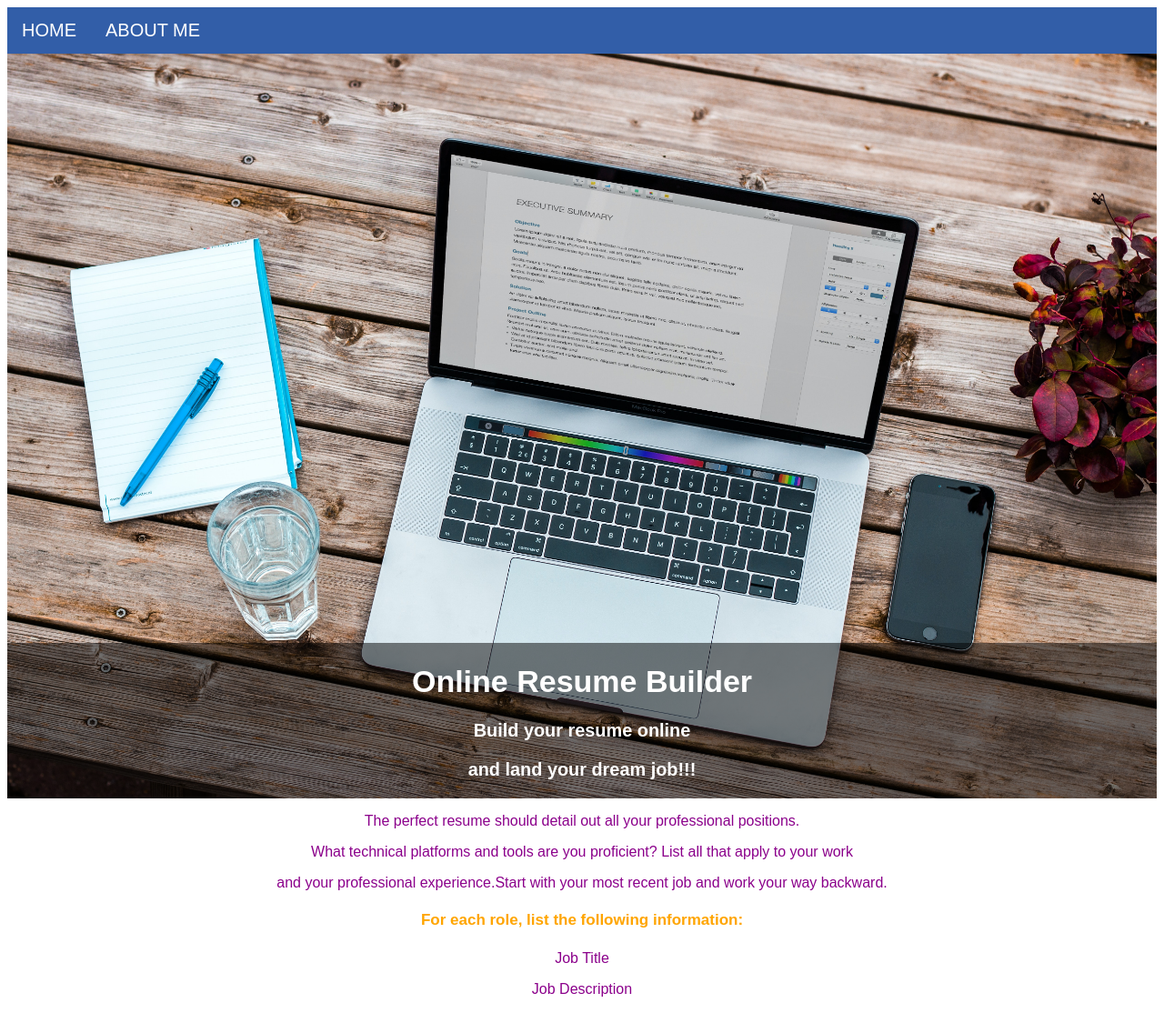
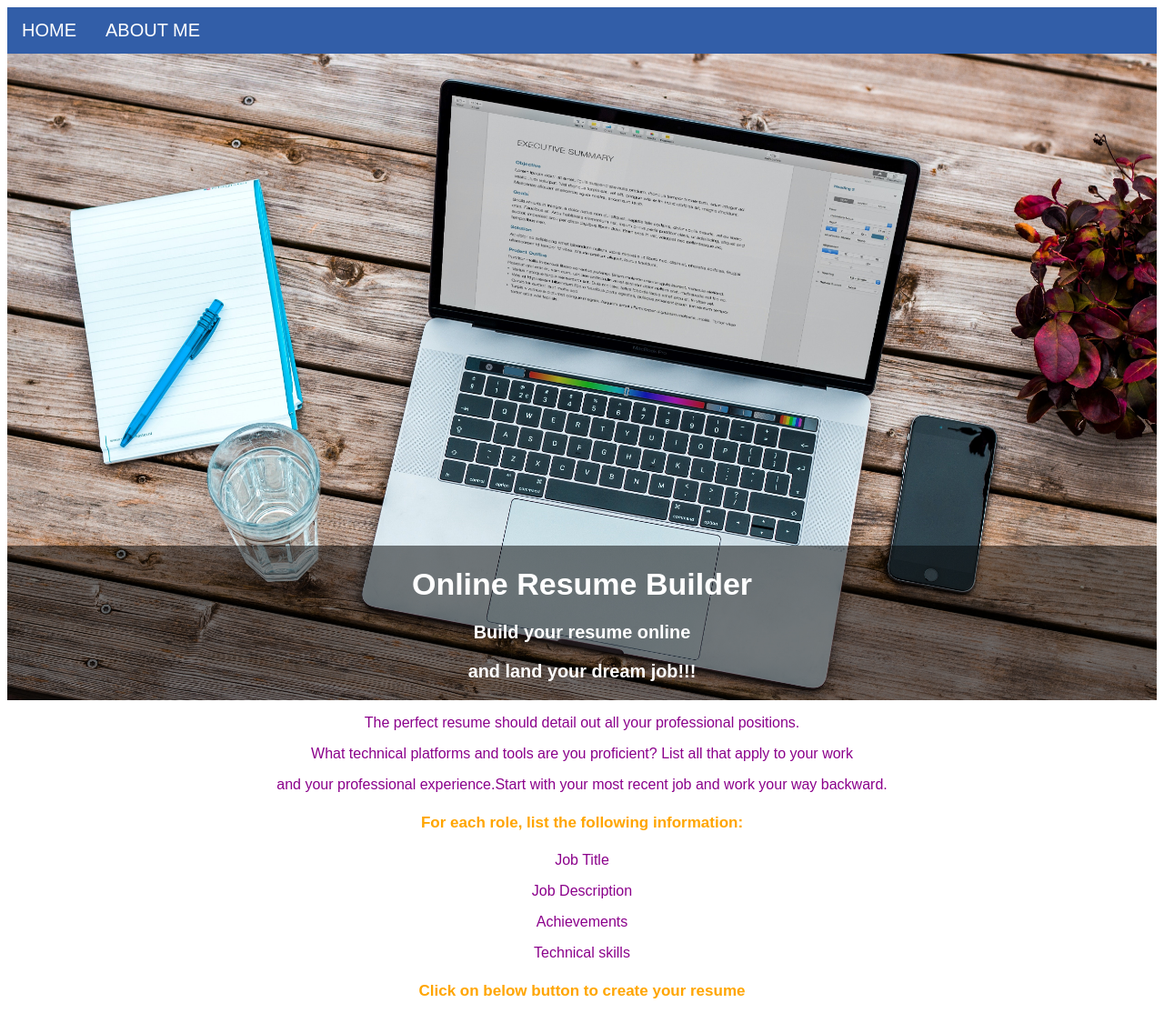
Before and after one commit to someshugar445/Resume_Creator_flask_app, a Flask app: page / in a window 1280 px wide. Shown: the top 1114 px of the page at 91% size. Run offline with Flask 2, Linux system fonts and the light colour scheme; some libraries are stand-ins or nearby versions.

Commit message:
notebook test

```diff
--- a/template/home.html
+++ b/template/home.html
@@ -9,7 +9,7 @@
 
 
 <div class="container" style="text-align:center;">
-  <img src="/static/images/notebook1.jpg" alt="Notebook" style="width:100%;">
+  <img src="/static/images/notebook2.jpg" alt="Notebook" style="width:100%;">
   <div class="content">
     <h1 class="header">Online Resume Builder</h1>
 	<h3>Build your resume online</h3>
```
